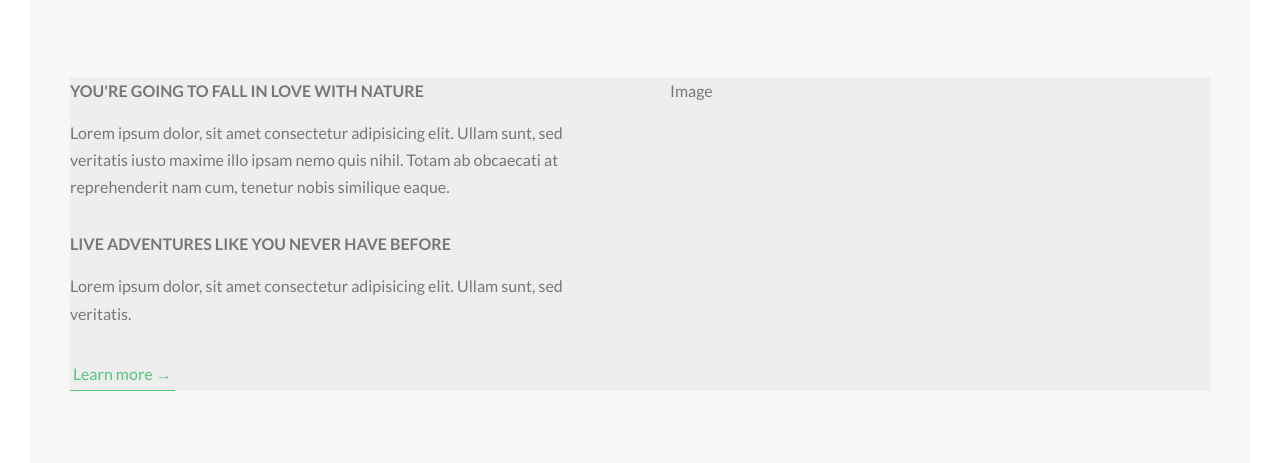
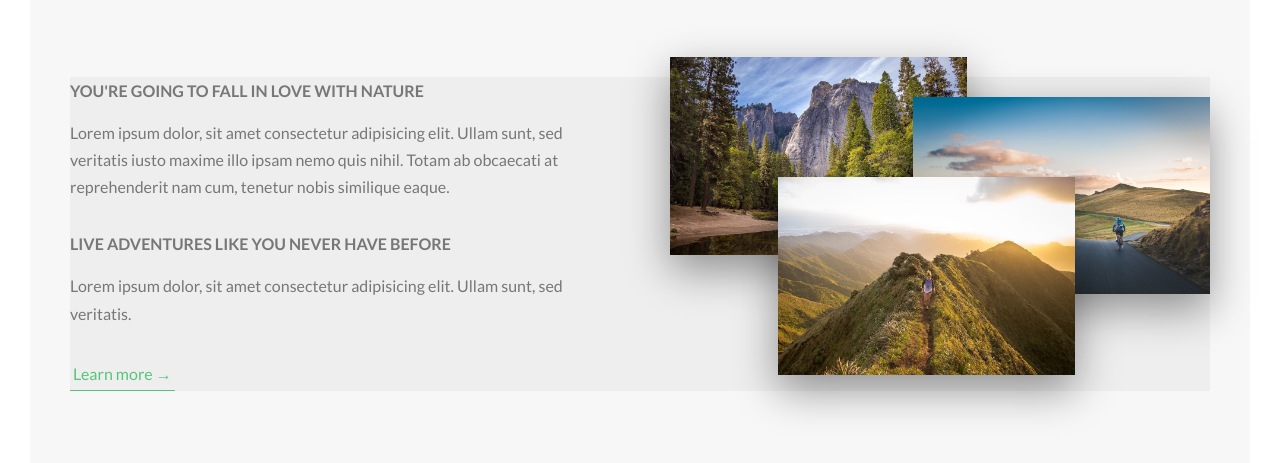
Before and after one commit to afsertanveer/Na-Tours-Simple-HTML-Page-, a website: page index.html in a window 1280 px wide. Shown: the part 943-1406 px from the top of the page. Drawn offline with Linux system fonts and the light colour scheme.

Commit message:
about section completed

```diff
--- a/index.html
+++ b/index.html
@@ -1,21 +1,24 @@
 <!DOCTYPE html>
 <html lang="en">
   <head>
-        <meta charset="UTF-8">
-        <meta name="viewport" content="width=device-width, initial-scale=1.0">
+    <meta charset="UTF-8" />
+    <meta name="viewport" content="width=device-width, initial-scale=1.0" />
 
-        <link href="https://fonts.googleapis.com/css?family=Lato:100,300,400,700,900" rel="stylesheet">
+    <link
+      href="https://fonts.googleapis.com/css?family=Lato:100,300,400,700,900"
+      rel="stylesheet"
+    />
 
-        <link rel="stylesheet" href="css/icon-font.css">
-        <link rel="stylesheet" href="css/style.css">
-        <link rel="shortcut icon" type="image/png" href="img/favicon.png">
+    <link rel="stylesheet" href="css/icon-font.css" />
+    <link rel="stylesheet" href="css/style.css" />
+    <link rel="shortcut icon" type="image/png" href="img/favicon.png" />
 
     <title>Natours | Exciting tours for adventurous people</title>
   </head>
   <body>
     <header class="header">
       <div class="header__logo-box">
-                <img src="img/logo-white.png" alt="website-logo" class="header__logo">
+        <img src="img/logo-white.png" alt="website-logo" class="header__logo" />
       </div>
       <div class="header__text-box">
         <h1 class="heading-primary">
@@ -70,19 +73,37 @@
               You're going to fall in love with nature
             </h3>
             <p class="paragraph">
-                            Lorem ipsum dolor, sit amet consectetur adipisicing elit. Ullam sunt, sed veritatis iusto maxime illo ipsam nemo quis nihil. Totam ab obcaecati at reprehenderit nam cum, tenetur nobis similique eaque.
+              Lorem ipsum dolor, sit amet consectetur adipisicing elit. Ullam
+              sunt, sed veritatis iusto maxime illo ipsam nemo quis nihil. Totam
+              ab obcaecati at reprehenderit nam cum, tenetur nobis similique
+              eaque.
             </p>
             <h3 class="heading-tertiary u-margin-bottom-small">
               Live adventures like you never have before
             </h3>
             <p class="paragraph">
-                            Lorem ipsum dolor, sit amet consectetur adipisicing elit. Ullam sunt, sed veritatis.
+              Lorem ipsum dolor, sit amet consectetur adipisicing elit. Ullam
+              sunt, sed veritatis.
             </p>
 
             <a href="#" class="btn-text">Learn more &rarr;</a>
           </div>
           <div class="col-1-of-2">
-                        Image
+            <div class="composition">
+              <img
+                src="img/nat-1-large.jpg"
+                alt="photo1"
+                class="composition__photo composition__photo-p1"
+              /><img
+                src="img/nat-2-large.jpg"
+                alt="nat-2"
+                class="composition__photo composition__photo-p2"
+              /><img
+                src="img/nat-3-large.jpg"
+                alt="photo3"
+                class="composition__photo composition__photo-p3"
+              />
+            </div>
           </div>
         </div>
       </section>
--- /dev/null
+++ b/sass/components/_composition.scss
@@ -0,0 +1,33 @@
+.composition{
+    position: relative;
+    &__photo{
+        width: 55%;
+        box-shadow: 0 1.5rem 4rem rgba($color-black,.4);
+        // border-radius: 2px;
+        position: absolute;
+        z-index: 10;
+        transition: all 0.2s;
+        outline-offset: 2rem;
+        &-p1{
+            left:0;
+            top:-2rem;
+        }
+        &-p2{
+            right:0;
+            top:2rem;
+        }
+        &-p3{
+            left:20%;
+            top:10rem;
+        }
+        &:hover{
+            outline: 1.5rem solid $color-primary;
+            transform: scale(1.05) translateY(-.5rem);
+            box-shadow: 0 2.5rem 4rem rgba($color-black,.4);
+            z-index: 20;
+        }
+        &:hover &__photo:not(:hover){
+            transform: scale(0.95);
+        }
+    }
+}
--- a/sass/main.scss
+++ b/sass/main.scss
@@ -11,3 +11,4 @@
 @import "components/button";
 @import "layout/header";
 @import "layout/grid";
+@import "components/composition";
```
Also changed, not shown: css/style.css. Lines whose indentation alone changed are shown as unchanged.
